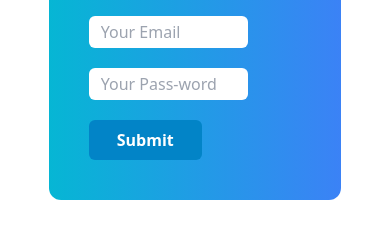
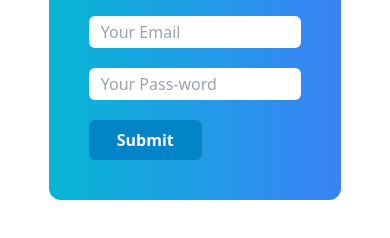
Before and after one commit to fhhimel705/baper-bank-web-js-12, a plain HTML site: page index.html in a window 390 px wide. Shown: the part 248-486 px from the top of the page. Drawn offline with nearby package versions, Linux system fonts and the light colour scheme.

Commit message:
final-again

```diff
--- a/index.html
+++ b/index.html
@@ -18,9 +18,9 @@
         <section class="bg-gradient-to-r from-cyan-500 to-blue-500 ... mt-12 w-9/12 mx-auto p-10 rounded-xl">
             <h3 class="text-3xl font-semibold">Please Login</h3>
             <div>
-                <input type="text" id="email-field" class="rounded-md px-3 py-1 w-9/12 block mt-5"
+                <input type="text" id="email-field" class="rounded-md px-3 py-1 w-full lg:w-9/12 block mt-5"
                     placeholder="Your Email">
-                <input type="password" id="password-field" class="rounded-md px-3 py-1 w-9/12 block mt-5"
+                <input type="password" id="password-field" class="rounded-md px-3 py-1 w-full lg:w-9/12 block mt-5"
                     placeholder="Your Pass-word">
                 <button id="submit-btn"
                     class="bg-sky-600 px-7 py-2 text-white rounded-md mt-5 font-semibold hover:bg-sky-700">
```
